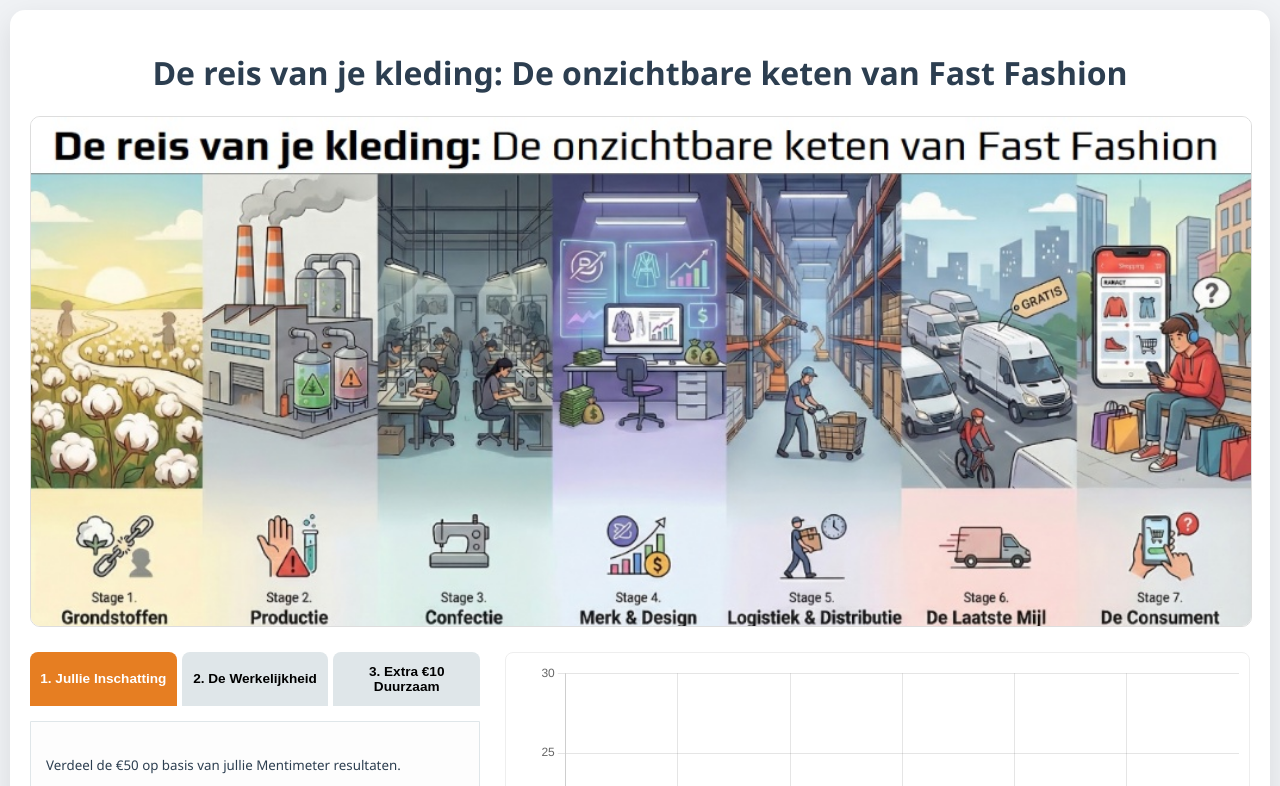
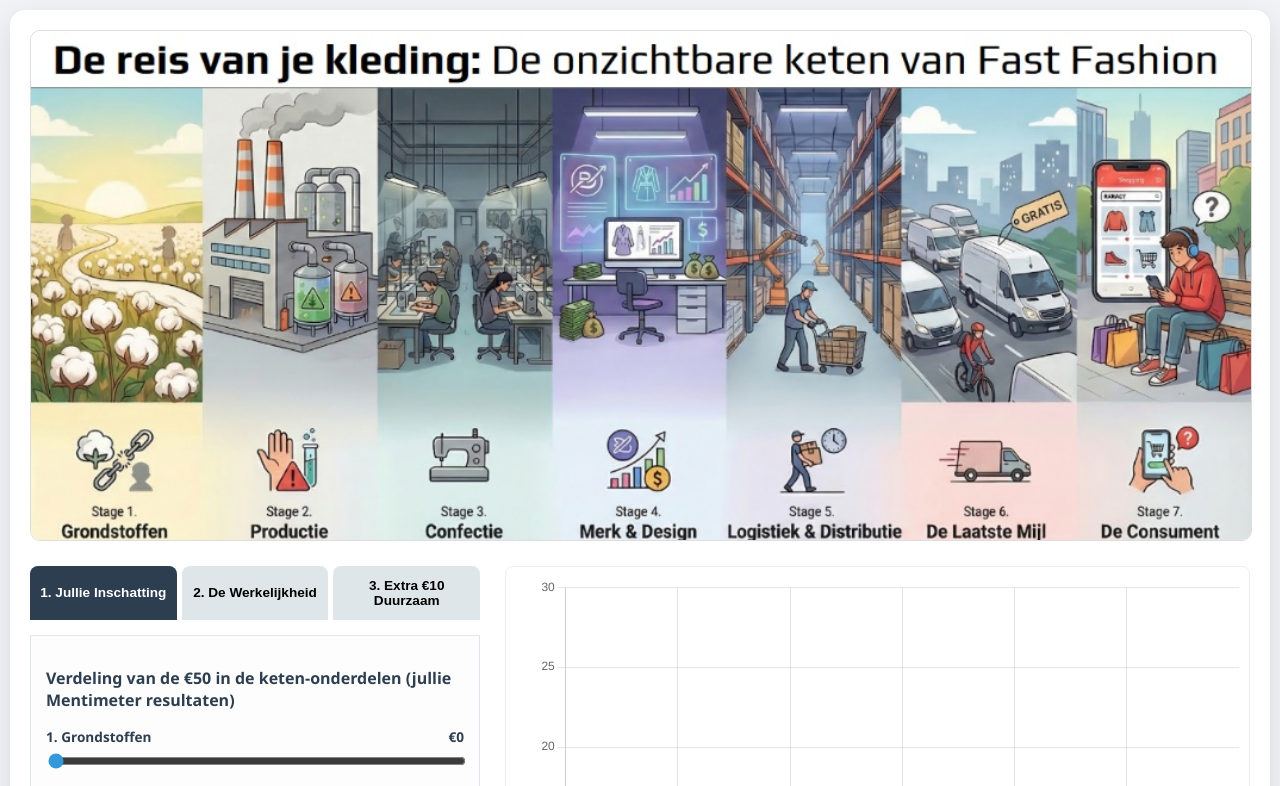
Before and after one commit to mla-365/kleding, a plain HTML site: page index.html in a window 1280 px wide. Shown: the top 786 px of the page. Drawn offline with nearby package versions, Linux system fonts and the light colour scheme.

Commit message:
Update index.html

```diff
--- a/index.html
+++ b/index.html
@@ -8,7 +8,9 @@
     <style>
         :root {
             --primary: #2c3e50;
-            --accent: #e67e22;
+            --accent: #27ae60;
+            --blue: #3498db;
+            --grey: #95a5a6;
             --bg: #f0f2f5;
             --white: #ffffff;
         }
@@ -30,12 +32,7 @@
             box-shadow: 0 10px 30px rgba(0,0,0,0.1);
         }
 
-        header {
-            text-align: center;
-            margin-bottom: 15px;
-        }
-
-        /* Banner afbeelding */
+        /* Banner afbeelding met titel erin */
         .chain-image {
             width: 100%;
             height: auto;
@@ -69,7 +66,7 @@
         }
 
         .tab-btn.active {
-            background: var(--accent);
+            background: var(--primary);
             color: white;
         }
 
@@ -92,14 +89,15 @@
             font-weight: 600;
         }
 
+        /* Schakelaar voor blauwe sliders */
         input[type="range"] {
             width: 100%;
-            accent-color: var(--accent);
+            accent-color: var(--blue); /* Hier wordt de slider blauw */
         }
 
         .val-tag {
             float: right;
-            color: var(--accent);
+            color: var(--primary);
             font-weight: bold;
         }
 
@@ -134,11 +132,7 @@
 <body>
 
 <div class="container">
-    <header>
-        <h1>De reis van je kleding: De onzichtbare keten van Fast Fashion</h1>
-    </header>
-
-    <img src="https://raw.githubusercontent.com/mla-365/kleding/main/image_52efa4.jpg" alt="De reis van je kleding keten" class="chain-image">
+    <img src="image_52efa4.jpg" alt="De reis van je kleding keten" class="chain-image">
 
     <div class="main-layout">
         <div class="controls">
@@ -149,19 +143,20 @@
             </div>
 
             <div id="tab1" class="tab-content active">
-                <p><small>Verdeel de €50 op basis van jullie Mentimeter resultaten.</small></p>
+                <p><strong>Verdeling van de €50 in de keten-onderdelen (jullie Mentimeter resultaten)</strong></p>
                 <div id="sliders-inschatting"></div>
                 <div id="status-1" class="status-box ok">Totaal: €0 / €50</div>
             </div>
 
             <div id="tab2" class="tab-content">
                 <p><strong>Gemiddelde verdeling in de huidige fast-fashion industrie (€50)</strong></p>
+                <p><small>Dit is een vaste verdeling om te tonen in de grafiek.</small></p>
                 <div id="sliders-werkelijkheid"></div>
                 <div id="status-2" class="status-box ok">Vastgesteld op €50</div>
             </div>
 
             <div id="tab3" class="tab-content">
-                <p><small>Verdeel de extra €10 aan welke onderdelen jullie dit zouden besteden.</small></p>
+                <p><strong>Verdeel de extra €10 aan welke onderdelen jullie dit zouden besteden</strong></p>
                 <div id="sliders-bonus"></div>
                 <div id="status-3" class="status-box ok">Extra te verdelen: €10</div>
             </div>
@@ -189,15 +184,15 @@
         const c3 = document.getElementById('sliders-bonus');
 
         labels.forEach((label, i) => {
-            c1.innerHTML += createSliderHtml('inschatting', i, label, 0, 50);
-            c2.innerHTML += createSliderHtml('werkelijkheid', i, label, dataWerkelijkheid[i], 50, true);
-            c3.innerHTML += createSliderHtml('bonus', i, label, 0, 10);
+            c1.innerHTML += createSliderHtml('inschatting', i, label, 0, 50, false, 'input[type="range"]'); // BLAUWE sliders
+            c2.innerHTML += createSliderHtml('werkelijkheid', i, label, dataWerkelijkheid[i], 50, true, 'input[type="range"]'); // BLAUWE sliders
+            c3.innerHTML += createSliderHtml('bonus', i, label, 0, 10, false, 'input[type="range"]'); // BLAUWE sliders
         });
 
         renderChart();
     }
 
-    function createSliderHtml(type, index, label, startVal, max, disabled = false) {
+    function createSliderHtml(type, index, label, startVal, max, disabled = false, selector) {
         return `
             <div class="slider-group">
                 <label>${label} <span class="val-tag">€<span id="val-${type}-${index}">${startVal}</span></span></label>
@@ -259,9 +254,9 @@
             data: {
                 labels: labels,
                 datasets: [
-                    { label: 'Jullie Inschatting (€50)', data: dataInschatting, backgroundColor: '#3498db' },
-                    { label: 'De Werkelijkheid (€50)', data: [0,0,0,0,0,0], backgroundColor: '#bdc3c7' },
-                    { label: 'Extra Duurzaamheid (€10)', data: dataBonus, backgroundColor: '#27ae60' }
+                    { label: 'Jullie Inschatting (€50)', data: dataInschatting, backgroundColor: '#3498db' }, // Blauwe balken in grafiek
+                    { label: 'De Werkelijkheid (€50)', data: [0,0,0,0,0,0], backgroundColor: '#bdc3c7' }, // Grijze balken in grafiek
+                    { label: 'Extra Duurzaamheid (€10)', data: dataBonus, backgroundColor: '#27ae60' } // Groene balken in grafiek
                 ]
             },
             options: {
```
